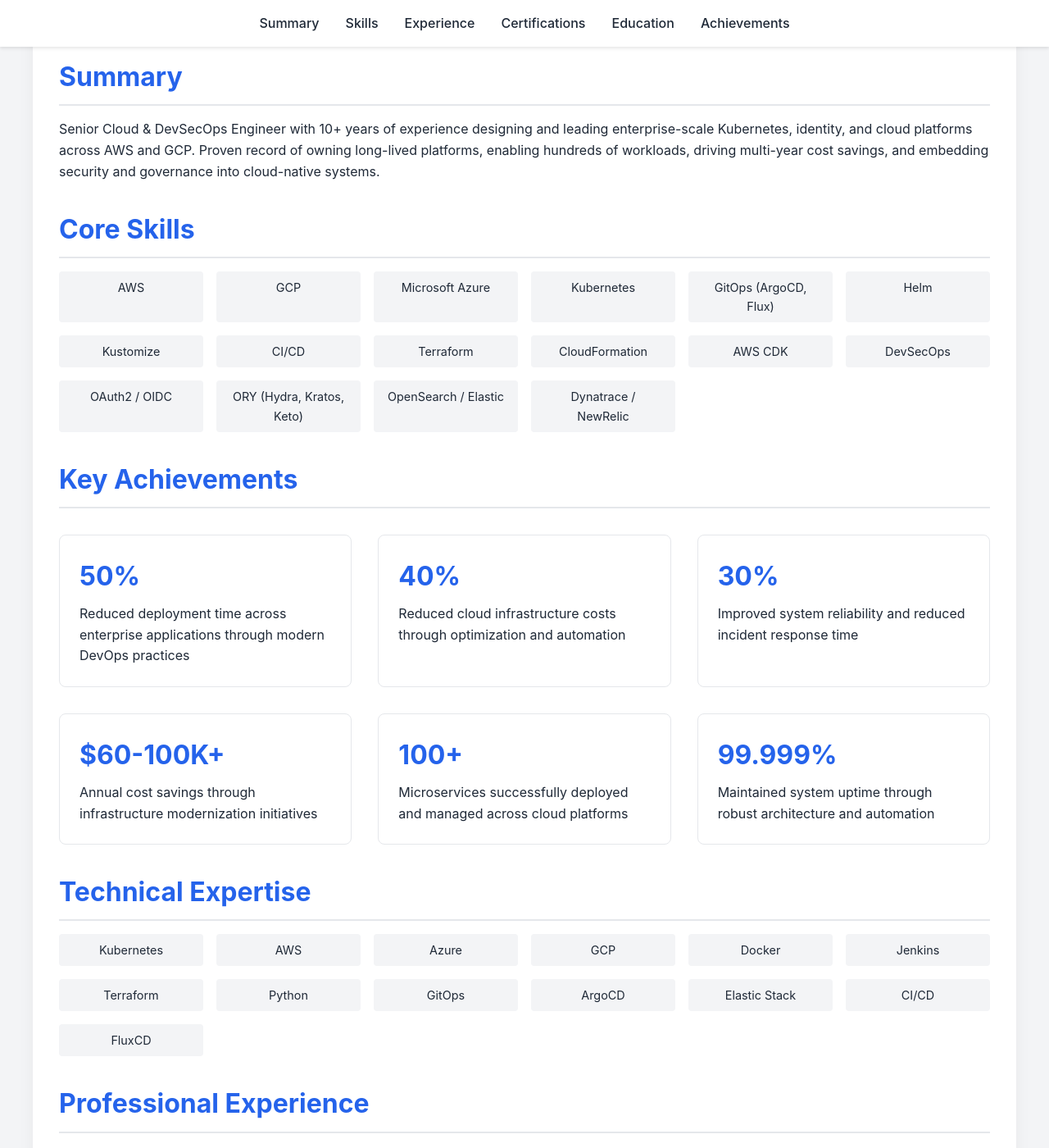
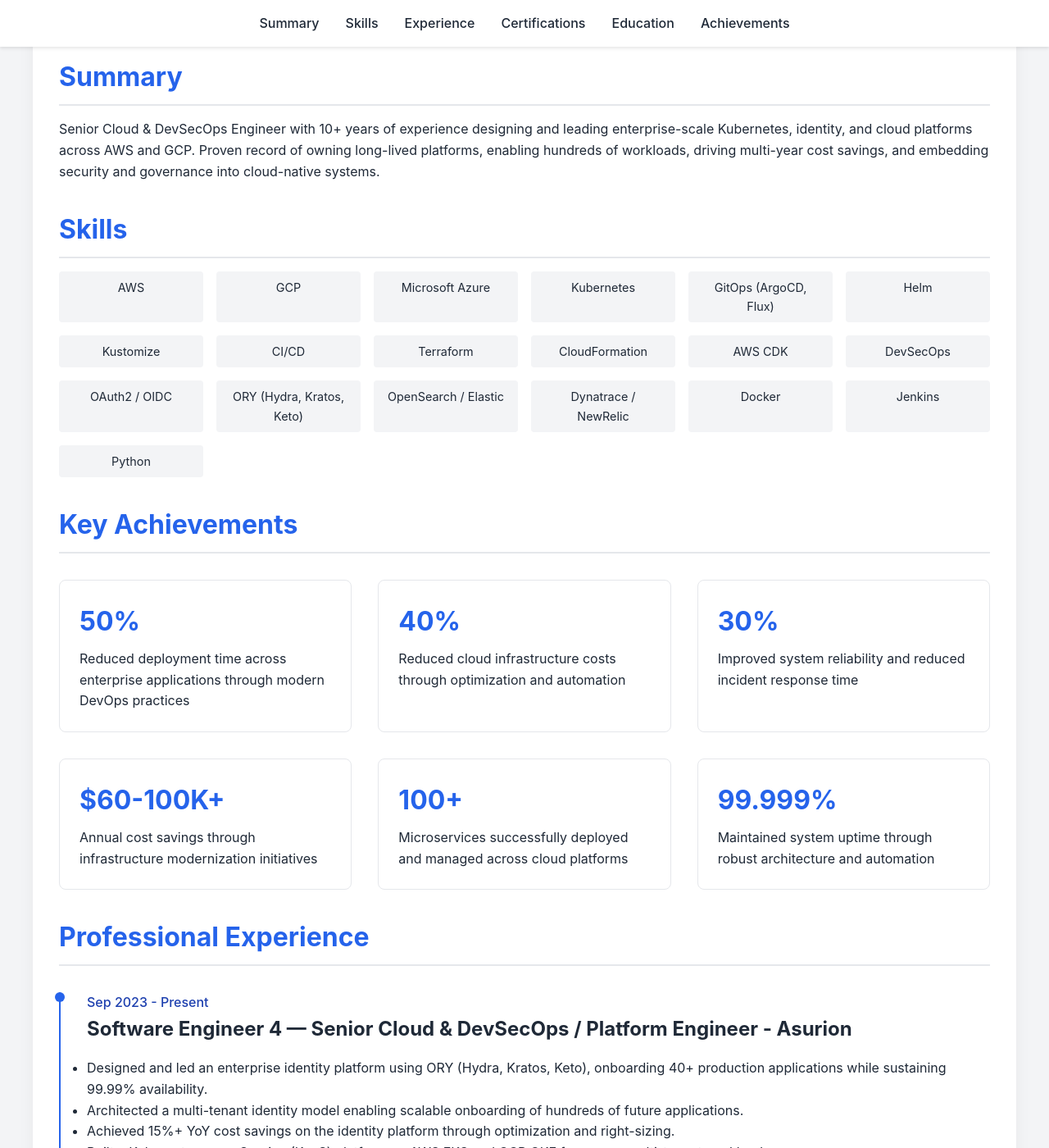
Before and after one commit to vviswaroop/vviswaroop.github.io, a Jekyll site: the page built from index.html, in a window 1280 px wide and 1400 px high, scrolled down 367 px. Shown: the whole window at 82% size. Built offline with Jekyll 4.4.1, drawn with Linux system fonts in a browser that asks for light colours.

Commit message:
fix(site): consolidate skills into single 'Skills' section and remove duplicate

```diff
--- a/_layouts/default.html
+++ b/_layouts/default.html
@@ -33,7 +33,7 @@
     <nav>
       <ul>
         <li><a href="#summary">Summary</a></li>
-        <li><a href="#core-skills">Skills</a></li>
+        <li><a href="#skills">Skills</a></li>
         <li><a href="#experience">Experience</a></li>
         <li><a href="#certifications">Certifications</a></li>
         <li><a href="#education">Education</a></li>
--- a/index.html
+++ b/index.html
@@ -10,25 +10,39 @@
   <p>Senior Cloud & DevSecOps Engineer with 10+ years of experience designing and leading enterprise-scale Kubernetes, identity, and cloud platforms across AWS and GCP. Proven record of owning long-lived platforms, enabling hundreds of workloads, driving multi-year cost savings, and embedding security and governance into cloud-native systems.</p>
 </section>
 
-<section id="core-skills">
-  <h2>Core Skills</h2>
+<section id="skills">
+  <h2>Skills</h2>
   <div class="skills-grid">
+    <!-- Cloud -->
     <div class="skill-tag">AWS</div>
     <div class="skill-tag">GCP</div>
     <div class="skill-tag">Microsoft Azure</div>
+
+    <!-- Platform & Orchestration -->
     <div class="skill-tag">Kubernetes</div>
     <div class="skill-tag">GitOps (ArgoCD, Flux)</div>
     <div class="skill-tag">Helm</div>
     <div class="skill-tag">Kustomize</div>
+
+    <!-- CI/CD & Automation -->
     <div class="skill-tag">CI/CD</div>
     <div class="skill-tag">Terraform</div>
     <div class="skill-tag">CloudFormation</div>
     <div class="skill-tag">AWS CDK</div>
+
+    <!-- Security & Identity -->
     <div class="skill-tag">DevSecOps</div>
     <div class="skill-tag">OAuth2 / OIDC</div>
     <div class="skill-tag">ORY (Hydra, Kratos, Keto)</div>
+
+    <!-- Observability -->
     <div class="skill-tag">OpenSearch / Elastic</div>
     <div class="skill-tag">Dynatrace / NewRelic</div>
+
+    <!-- Additional tools / languages -->
+    <div class="skill-tag">Docker</div>
+    <div class="skill-tag">Jenkins</div>
+    <div class="skill-tag">Python</div>
   </div>
 </section>
 
@@ -62,24 +76,7 @@
   </div>
 </section>
 
-<section id="skills">
-  <h2>Technical Expertise</h2>
-  <div class="skills-grid">
-    <div class="skill-tag">Kubernetes</div>
-    <div class="skill-tag">AWS</div>
-    <div class="skill-tag">Azure</div>
-    <div class="skill-tag">GCP</div>
-    <div class="skill-tag">Docker</div>
-    <div class="skill-tag">Jenkins</div>
-    <div class="skill-tag">Terraform</div>
-    <div class="skill-tag">Python</div>
-    <div class="skill-tag">GitOps</div>
-    <div class="skill-tag">ArgoCD</div>
-    <div class="skill-tag">Elastic Stack</div>
-    <div class="skill-tag">CI/CD</div>
-    <div class="skill-tag">FluxCD</div>
-  </div>
-</section>
+<!-- Removed duplicate 'Technical Expertise' section; consolidated into single `#skills` section above. -->
 
 <section id="experience">
   <h2>Professional Experience</h2>
```
Also changed, not shown: index.md (+1 -18 lines).
